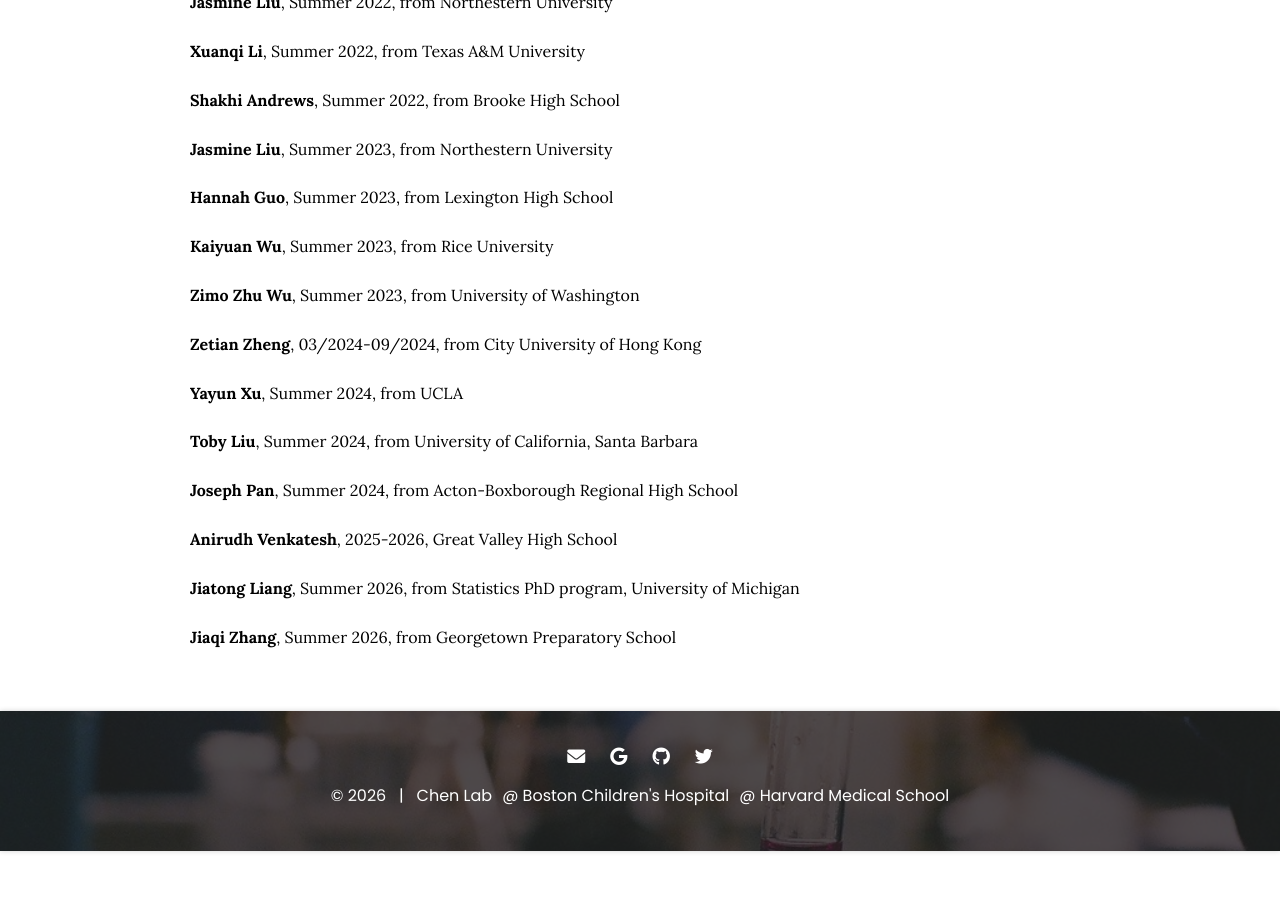
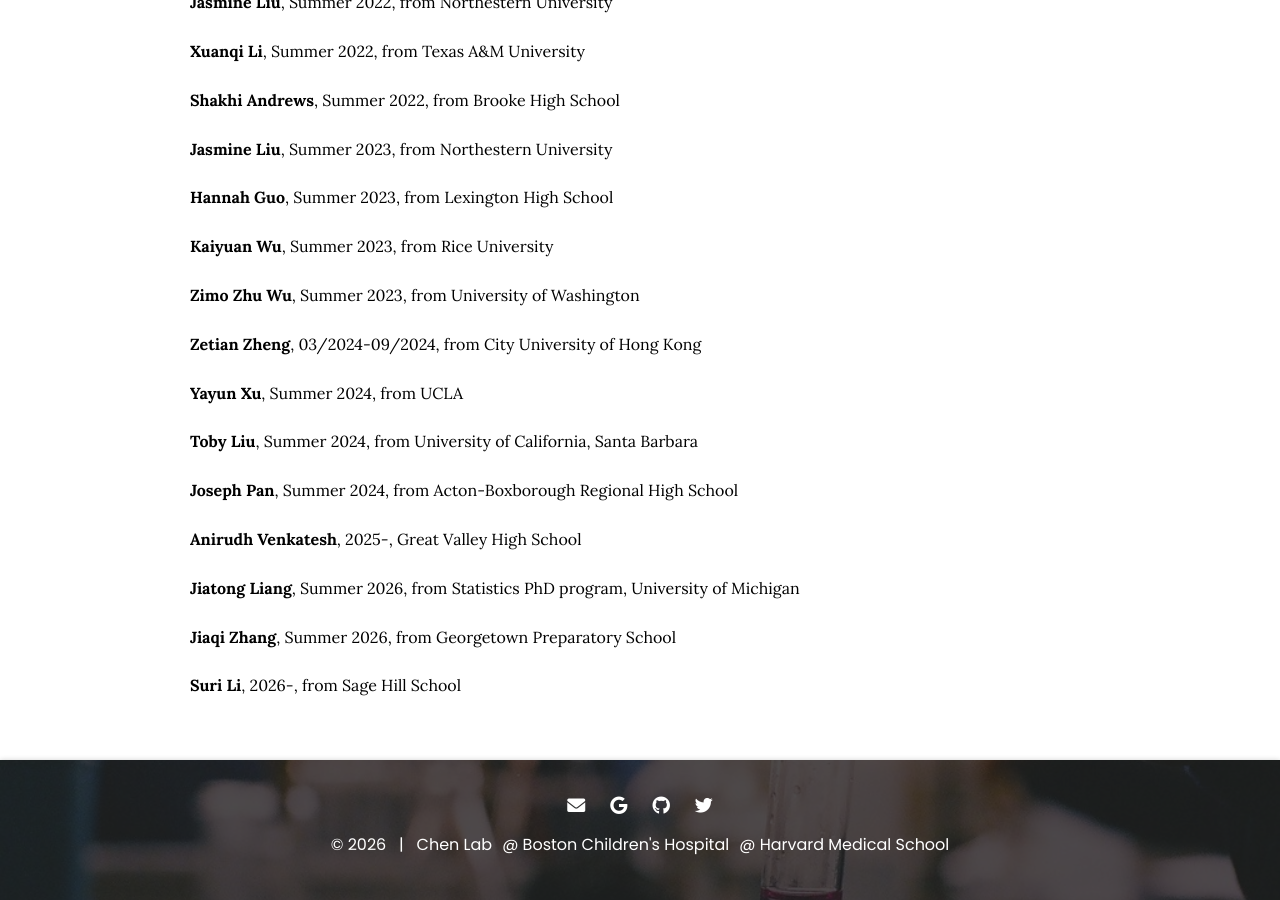
Before and after one commit to kaifuchenlab/kaifuchenlab.github.io, a Jekyll site: the page built from 2.team/index.md, in a window 1280 px wide and 900 px high, scrolled down 2792 px. Built offline with Jekyll 4.4.1, drawn with Linux system fonts in a browser that asks for light colours; before the commit the page ends 3643 px from its top, so only the background shows below that.

Commit message:
Update index.md

```diff
--- a/2.team/index.md
+++ b/2.team/index.md
@@ -126,8 +126,10 @@ From Beijing Institute of Genomics, Chinese Academy of Sciences.
 
 **Joseph Pan**, Summer 2024, from Acton-Boxborough Regional High School
 
-**Anirudh Venkatesh**, 2025-2026, Great Valley High School
+**Anirudh Venkatesh**, 2025-, Great Valley High School
 
 **Jiatong Liang**, Summer 2026, from Statistics PhD program, University of Michigan
 
 **Jiaqi Zhang**, Summer 2026, from Georgetown Preparatory School
+
+**Suri Li**, 2026-, from Sage Hill School
```
